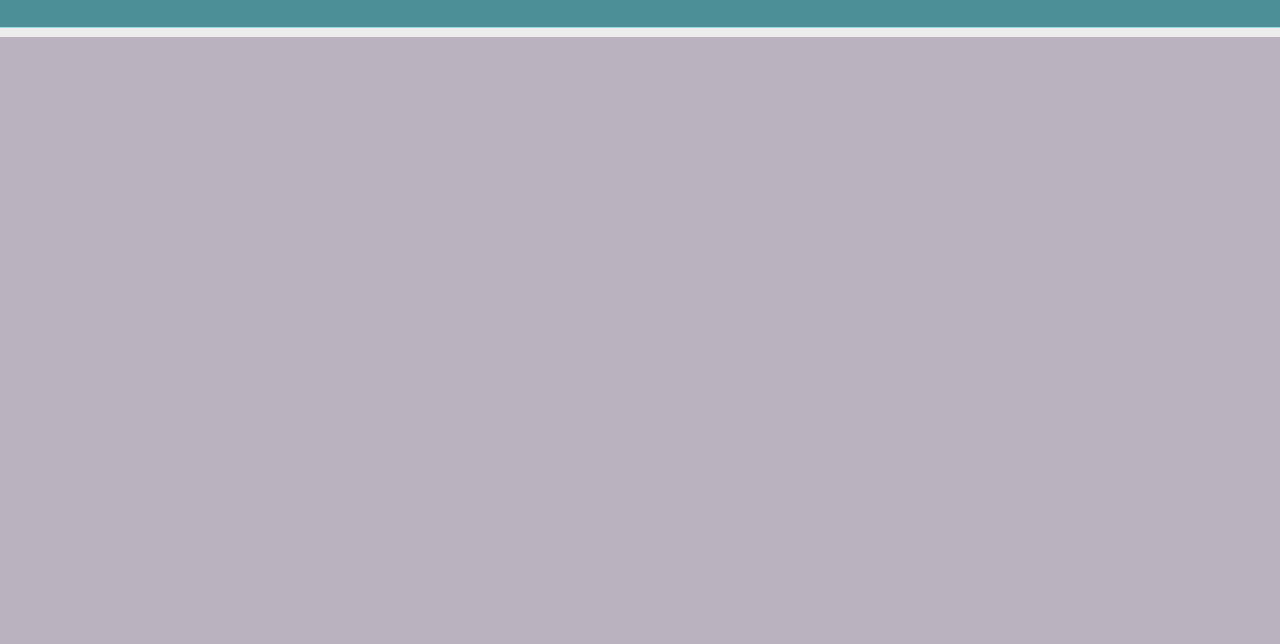
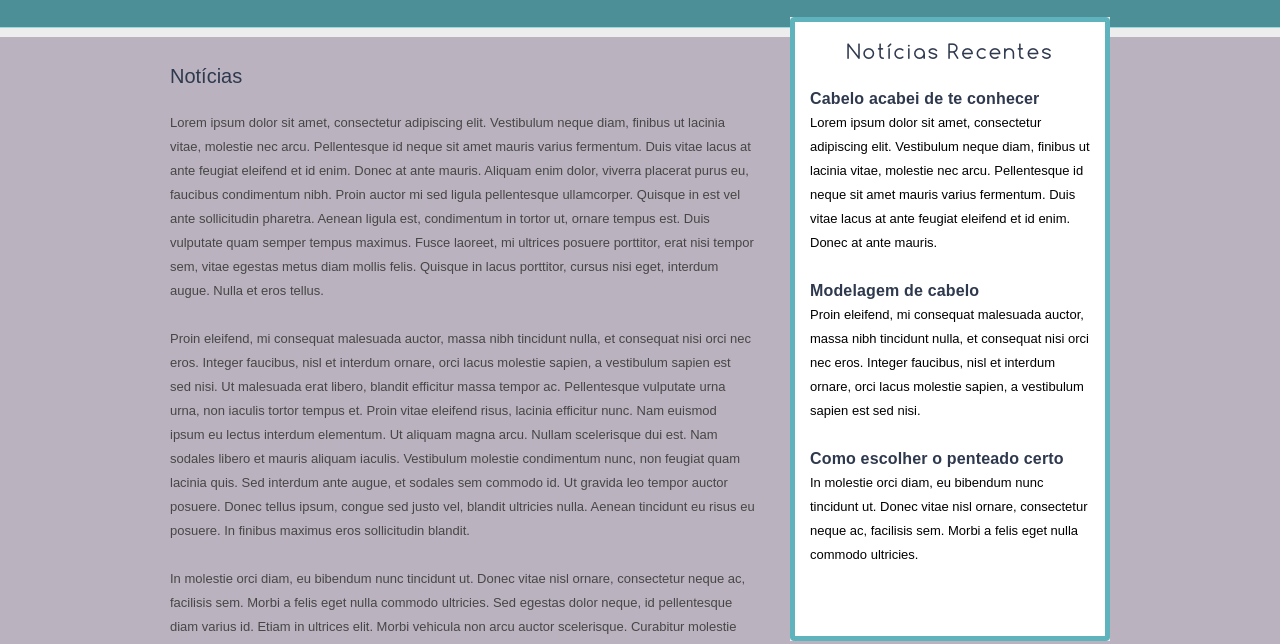
Before and after one commit to jgjefersonluis/html-crisHair, a plain HTML site: page news.html in a window 1280 px wide. Shown: the part 153-797 px from the top of the page. Drawn offline with Linux system fonts and the light colour scheme.

Commit message:
pagina news = notícas, concluida

```diff
--- a/news.html
+++ b/news.html
@@ -31,8 +31,38 @@
 			</ul>
 		</div>
 	</div>
-		<div id="body">
-
+			<div id="body">
+		<div class="blog">
+			<div class="content">
+			<p></p>
+				<h3>Notícias</h3>
+				<p>
+Lorem ipsum dolor sit amet, consectetur adipiscing elit. Vestibulum neque diam, finibus ut lacinia vitae, molestie nec arcu. Pellentesque id neque sit amet mauris varius fermentum. Duis vitae lacus at ante feugiat eleifend et id enim. Donec at ante mauris. Aliquam enim dolor, viverra placerat purus eu, faucibus condimentum nibh. Proin auctor mi sed ligula pellentesque ullamcorper. Quisque in est vel ante sollicitudin pharetra. Aenean ligula est, condimentum in tortor ut, ornare tempus est. Duis vulputate quam semper tempus maximus. Fusce laoreet, mi ultrices posuere porttitor, erat nisi tempor sem, vitae egestas metus diam mollis felis. Quisque in lacus porttitor, cursus nisi eget, interdum augue. Nulla et eros tellus.				</p>
+				<p>
+Proin eleifend, mi consequat malesuada auctor, massa nibh tincidunt nulla, et consequat nisi orci nec eros. Integer faucibus, nisl et interdum ornare, orci lacus molestie sapien, a vestibulum sapien est sed nisi. Ut malesuada erat libero, blandit efficitur massa tempor ac. Pellentesque vulputate urna urna, non iaculis tortor tempus et. Proin vitae eleifend risus, lacinia efficitur nunc. Nam euismod ipsum eu lectus interdum elementum. Ut aliquam magna arcu. Nullam scelerisque dui est. Nam sodales libero et mauris aliquam iaculis. Vestibulum molestie condimentum nunc, non feugiat quam lacinia quis. Sed interdum ante augue, et sodales sem commodo id. Ut gravida leo tempor auctor posuere. Donec tellus ipsum, congue sed justo vel, blandit ultricies nulla. Aenean tincidunt eu risus eu posuere. In finibus maximus eros sollicitudin blandit.				</p>
+				<p>
+In molestie orci diam, eu bibendum nunc tincidunt ut. Donec vitae nisl ornare, consectetur neque ac, facilisis sem. Morbi a felis eget nulla commodo ultricies. Sed egestas dolor neque, id pellentesque diam varius id. Etiam in ultrices elit. Morbi vehicula non arcu auctor scelerisque. Curabitur molestie nibh neque. Fusce a pulvinar felis. Curabitur neque nibh, porttitor vitae nisl at, sollicitudin luctus velit.				</p>
+			</div>
+			<div class="sidebar">
+				<h3>Notícias Recentes</h3>
+				<ul>
+					<li>
+						<span><a href="#">Cabelo acabei de te conhecer</a></span>
+						<p>
+Lorem ipsum dolor sit amet, consectetur adipiscing elit. Vestibulum neque diam, finibus ut lacinia vitae, molestie nec arcu. Pellentesque id neque sit amet mauris varius fermentum. Duis vitae lacus at ante feugiat eleifend et id enim. Donec at ante mauris.						</p>
+					</li>
+					<li>
+						<span><a href="#">Modelagem de cabelo</a></span>
+						<p>
+Proin eleifend, mi consequat malesuada auctor, massa nibh tincidunt nulla, et consequat nisi orci nec eros. Integer faucibus, nisl et interdum ornare, orci lacus molestie sapien, a vestibulum sapien est sed nisi. 						</p>
+					</li>
+					<li>
+						<span><a href="#">Como escolher o penteado certo</a></span>
+						<p>
+In molestie orci diam, eu bibendum nunc tincidunt ut. Donec vitae nisl ornare, consectetur neque ac, facilisis sem. Morbi a felis eget nulla commodo ultricies. 						</p>
+					</li>
+				</ul>
+			</div>
 		</div>
 	</div>
 	<div id="footer">
```
